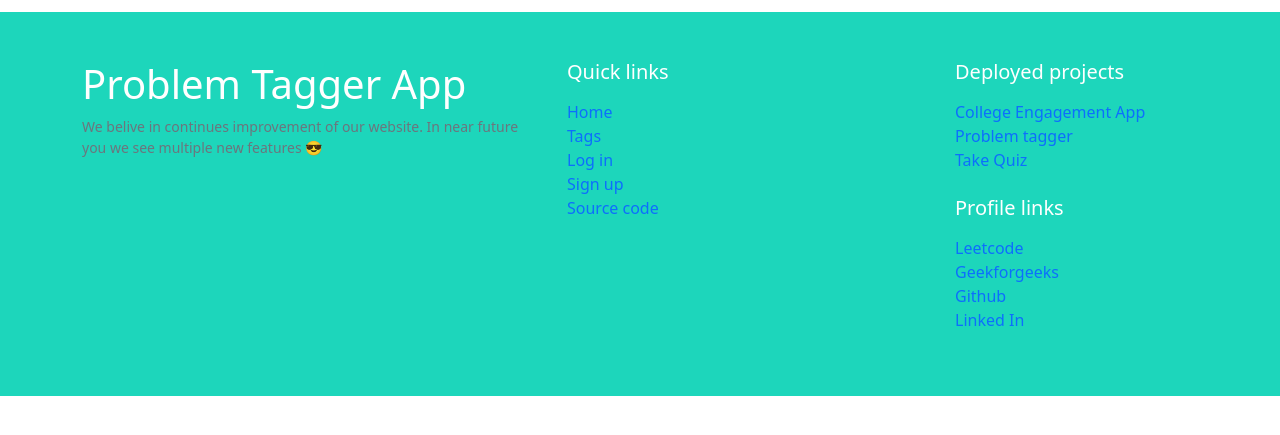
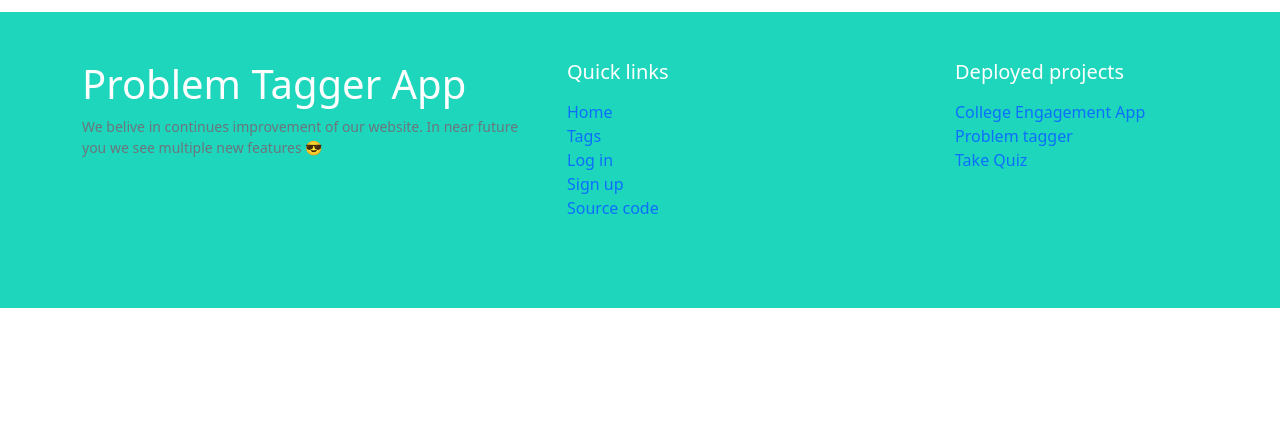
Before and after one commit to Punit611/Problem_tagger, a Node server app: page /home in a window 1280 px wide. Shown: the part 226-661 px from the top of the page. Run offline with Node 20, Linux system fonts and the light colour scheme; data that the repository does not hold is empty; some libraries are stand-ins or nearby versions.

Commit message:
remove profile from footer

```diff
--- a/views/partials/footer.ejs
+++ b/views/partials/footer.ejs
@@ -60,15 +60,6 @@
                             <br>
                             <a href="#">
 
-                            <li><h5 class="text-white mb-3">Profile links</h5>
-                            </li>
-                        </a>
-
-                            <li><a href="https://leetcode.com/monesehrawat423">Leetcode</a></li>
-                            <li><a href="https://auth.geeksforgeeks.org/user/punitsehrawat423/practice/">Geekforgeeks</a></li>
-                            <li><a href="https://github.com/Punit611">Github</a></li>
-                            <li><a href="https://www.linkedin.com/in/punit-sehrawat-523a88204/">Linked In</a></li>
-
 
                         </ul>
                     </div>
```
